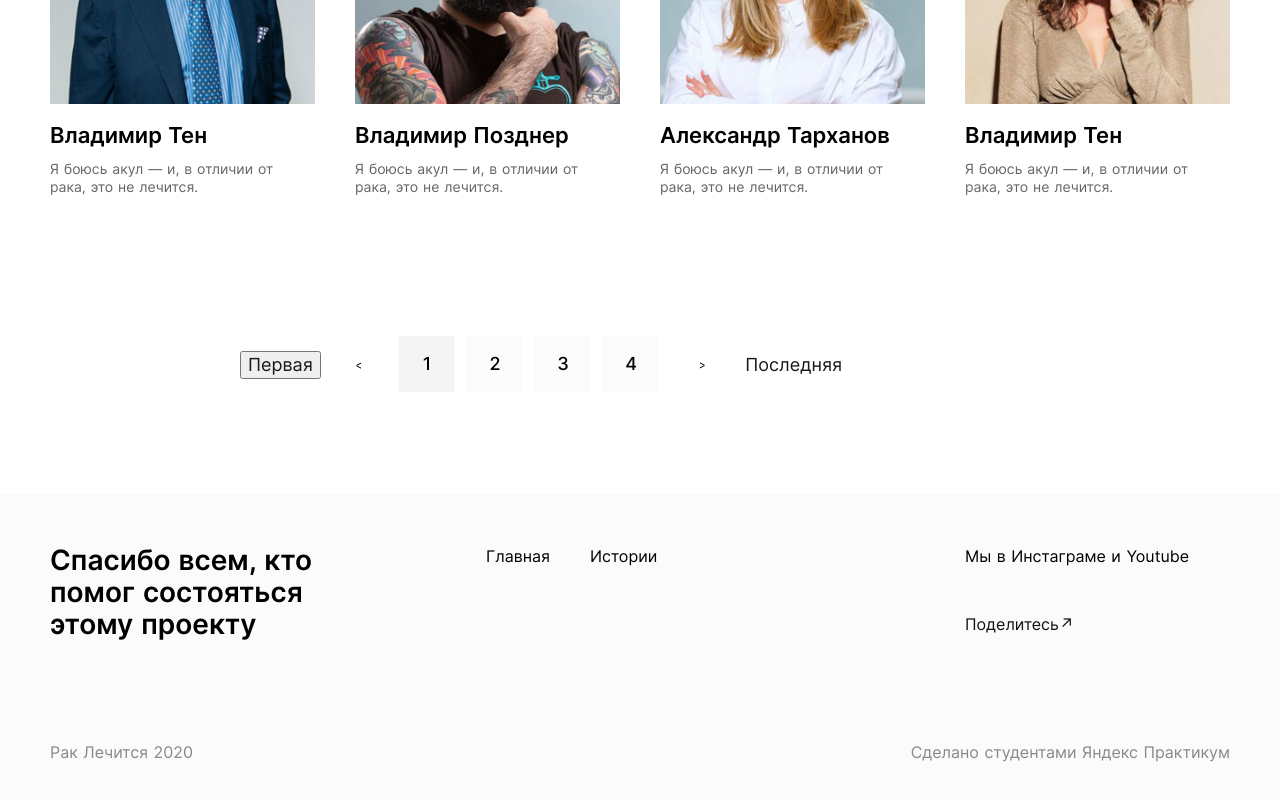
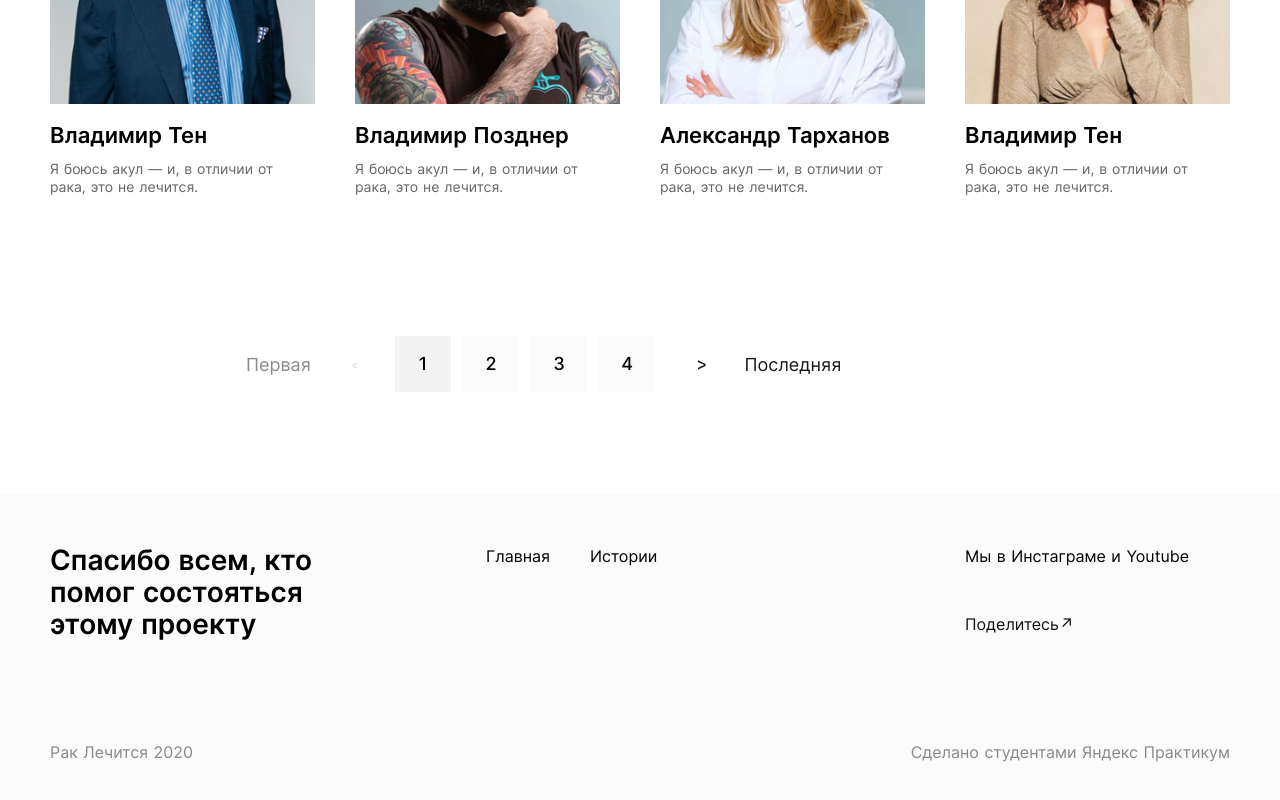
Before and after one commit to ospas312/project_raklechitsa, a Nuxt app: page /stories in a window 1280 px wide. Shown: the part 882-1682 px from the top of the page. Built offline with nearby package versions, Linux system fonts and the light colour scheme.

Commit message:
current state

```diff
--- a/components/ui/StoriesNav.vue
+++ b/components/ui/StoriesNav.vue
@@ -4,12 +4,14 @@
       @btnClick="goFirst()"
       buttonType="'button'"
       :buttonClass="'stories-nav__first'"
+      :disabled="this.active === 1"
       >Первая</nxt-button
     >
     <nxt-button
       @btnClick="goBack(active)"
       buttonType="'button'"
       :buttonClass="'stories-nav__back'"
+      :disabled="this.active === 1"
       >^</nxt-button
     >
     <ul class="stories-nav__ul">
@@ -29,12 +31,14 @@
       @btnClick="goForward(active)"
       buttonType="'button'"
       :buttonClass="'stories-nav__forward'"
+      :disabled="this.active === pagesAmount"
       >^</nxt-button
     >
     <nxt-button
       @btnClick="goLast()"
       buttonType="'button'"
       :buttonClass="'stories-nav__last'"
+      :disabled="this.active === pagesAmount"
       >Последняя</nxt-button
     >
   </nav>
@@ -68,13 +72,15 @@ export default {
     goForward(active) {
       this.active += 1; //активаная страница +1
       console.log('goForward to page', this.active);
-      this.$emit('onGoForward', this.active); // эмитим событие в род компонент
+      this.$emit('onGoForward', this.active); // emit event to parrent component
       if (this.active >= this.pagesAmount) {
         console.log('Код деактивирующий кнопку');
       }
     },
     goBack(active) {
-      console.log('goBack', active);
+      this.active -= 1; //активаная страница +1
+      console.log('goBack to page', this.active);
+      this.$emit('onGoBack', this.active);
     },
   },
 };
@@ -98,12 +104,15 @@ export default {
   align-items: center;
   color: #181818;
   margin-right: 30px;
+  border: none;
+  outline: none;
+  background-color: transparent;
 }
 .stories-nav__first_inactive {
   color: #a2a2a2;
 }
 
-/* refactor with single class */
+/* need a refactor with single class for  */
 .stories-nav__back {
   box-sizing: border-box;
   transform: rotate(-90deg);
@@ -122,6 +131,8 @@ export default {
   border: none;
   outline: none;
   background-color: transparent;
+  font-size: 20px;
+  line-height: 22px;
 }
 .stories-nav__forward:hover {
   cursor: pointer;
--- a/pages/stories/index.vue
+++ b/pages/stories/index.vue
@@ -31,6 +31,7 @@
         :limitPerPage="limitPerPageData"
         @onPageChange="changeStartIndex"
         @onGoForward="incStartIndex"
+        @onGoBack="decStartIndex"
       >
       </stories-nav>
     </div>
@@ -91,6 +92,10 @@ export default {
       this.startIndex = (index - 1) * this.limitPerPageData;
     },
     incStartIndex(active) {
+      console.log('Active page now', active);
+      this.startIndex = (active - 1) * this.limitPerPageData;
+    },
+    decStartIndex(active) {
       console.log('Active page now', active);
       this.startIndex = (active - 1) * this.limitPerPageData;
     },
```
Also changed, not shown: static/story-nav_button-backward.svg (added), static/story-nav_button-forward.svg (added).
